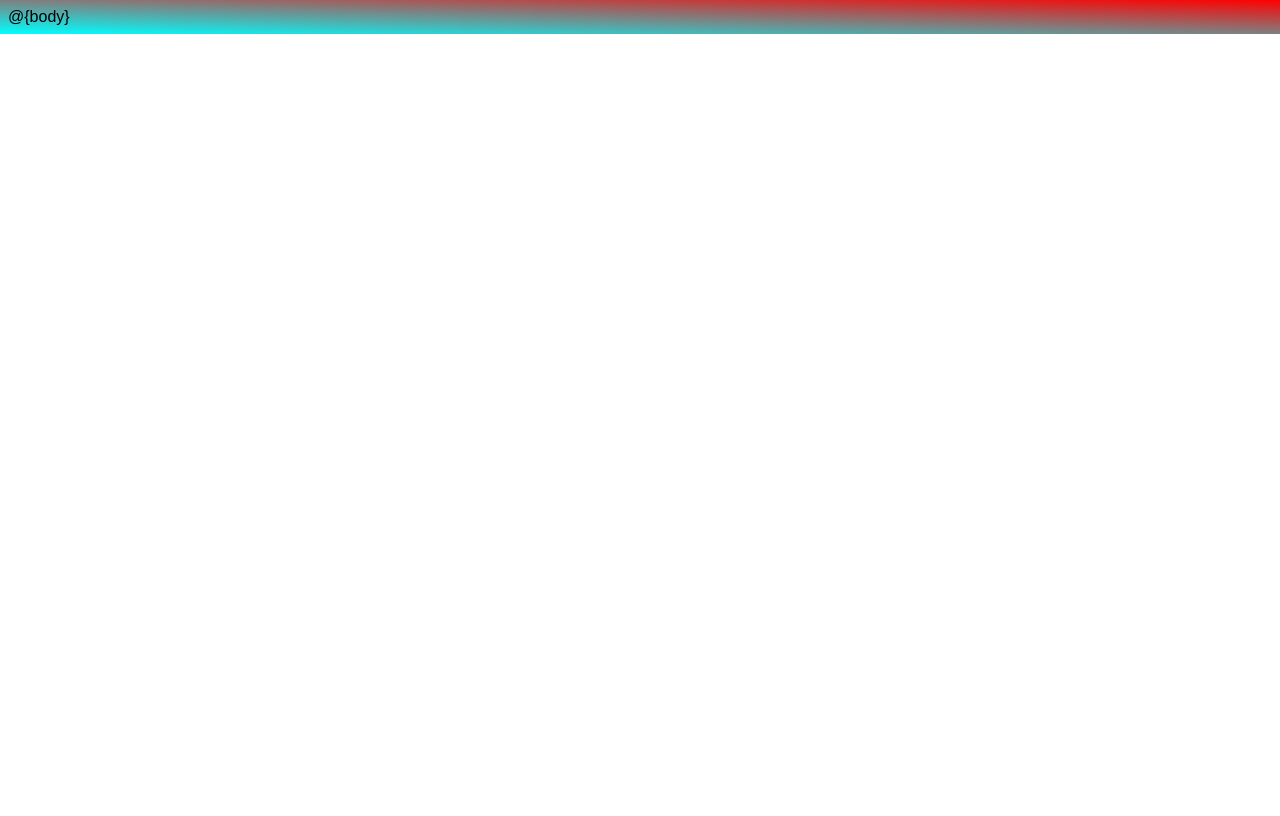
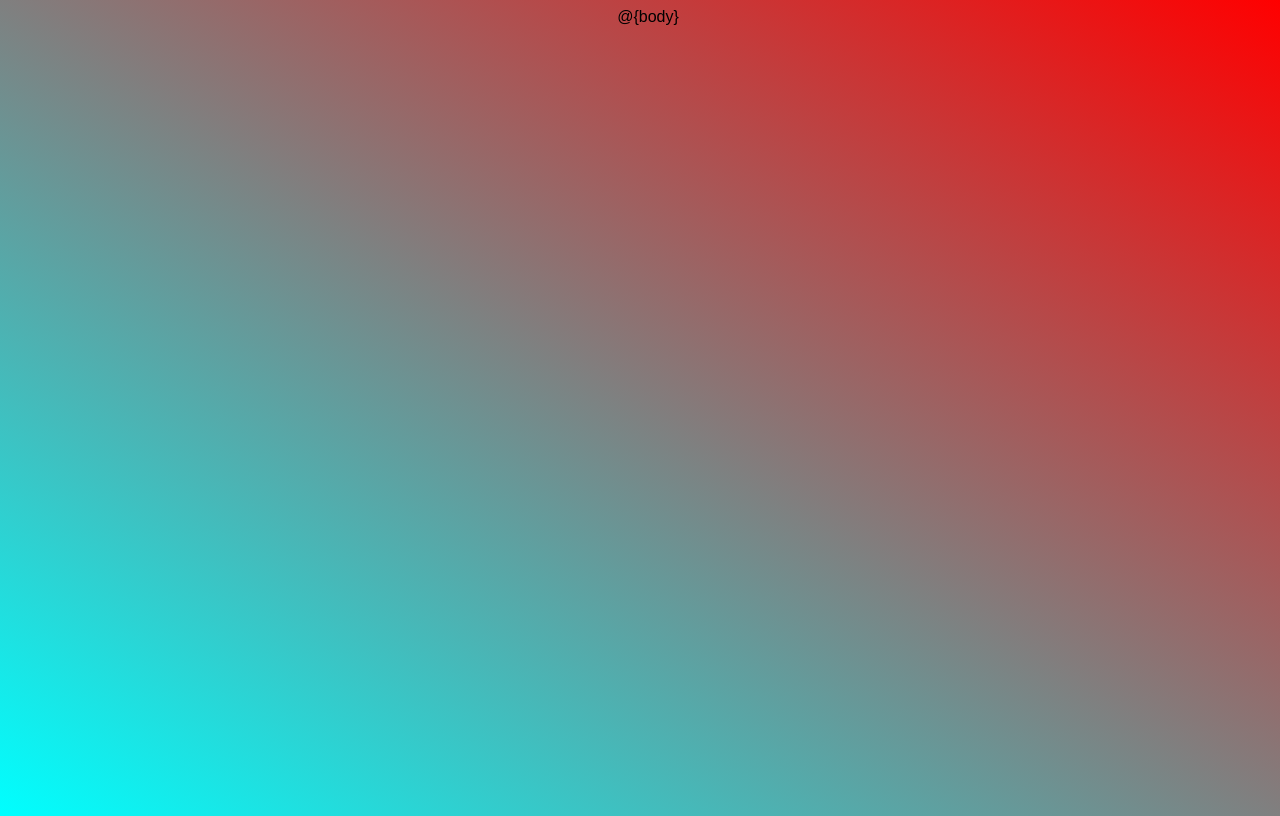
Before and after one commit to James-Fitz/Hangman_PP3, a website: page views/layout.html in a window 1280 px wide. Drawn offline with nearby package versions, Linux system fonts and the light colour scheme.

Commit message:
Add styling to main body of page

```diff
--- a/views/layout.html
+++ b/views/layout.html
@@ -15,6 +15,12 @@
             font-family: Arial;
             background-image: linear-gradient(to top right, cyan, red);
             background-repeat: no-repeat;
+            display: flex;
+            flex-direction: column;
+            align-content: center;
+            align-items: center;
+            height: 100vh;
+            width: 100%;
         }
 
         /**
```
